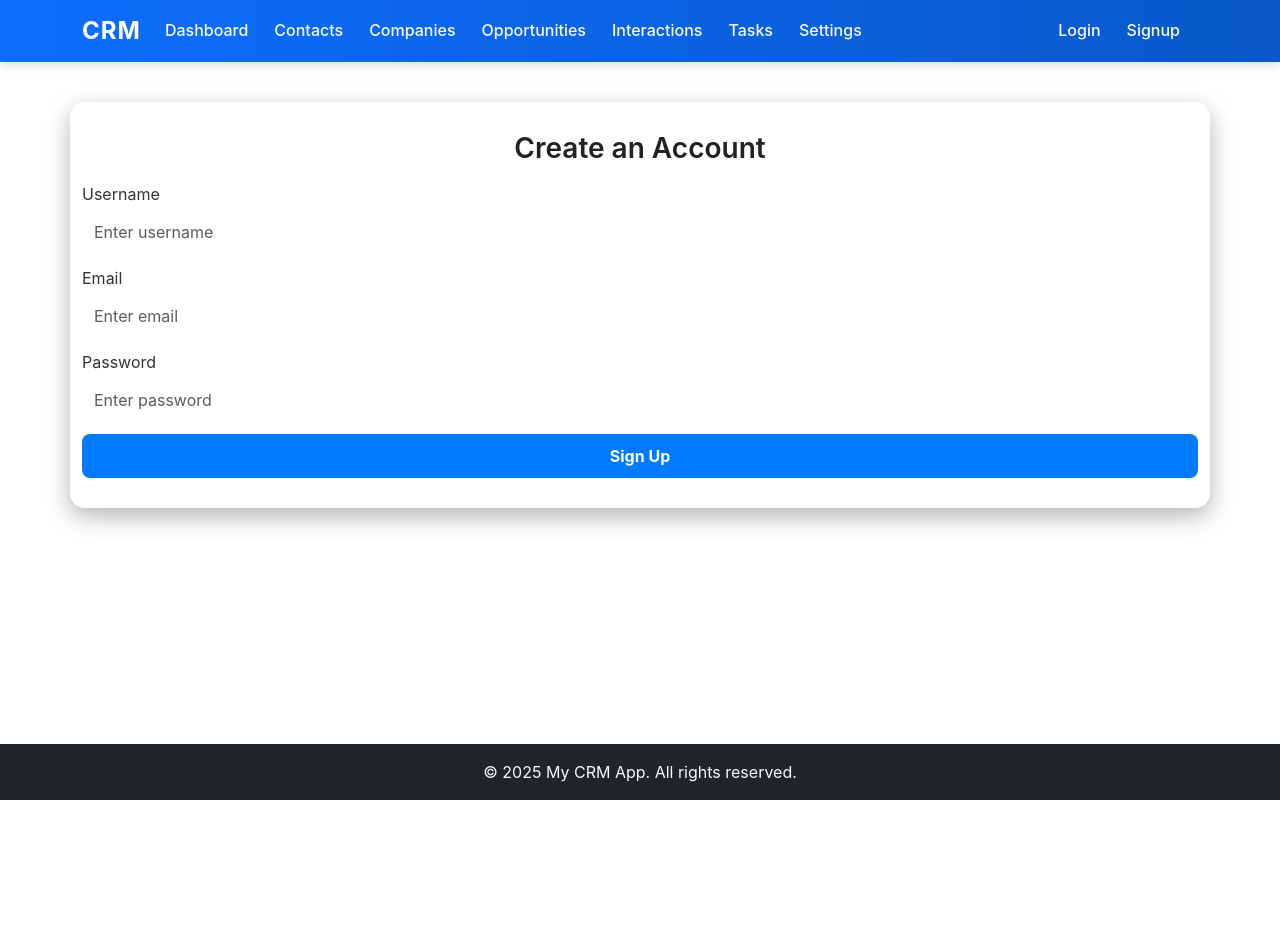
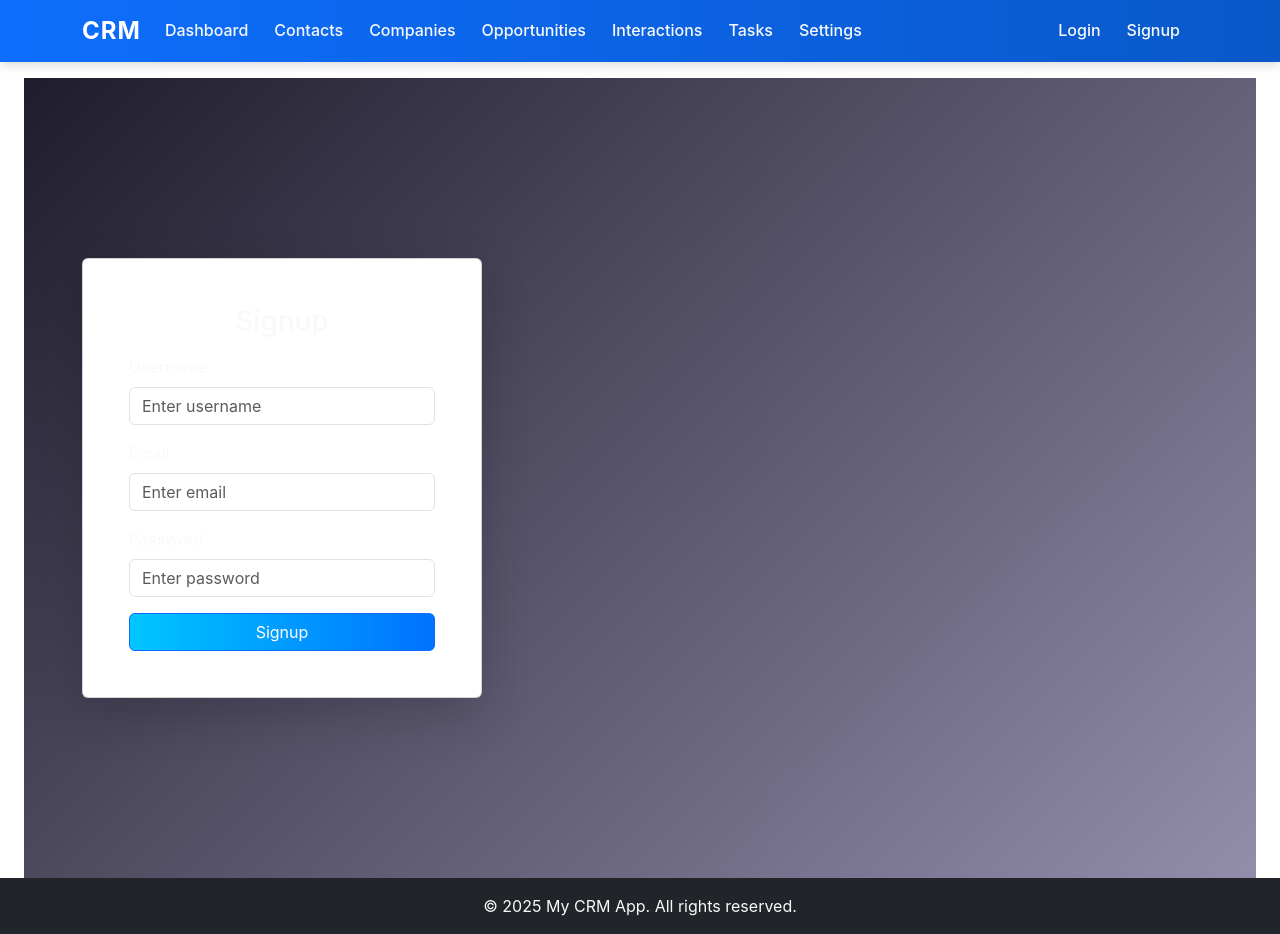
Before and after one commit to Hasib2213/crm_frontend, a React (Vite) app: page /signup in a window 1280 px wide. Before the commit the page ends 800 px from the top, so only its background shows below. Built offline with nearby package versions, Linux system fonts and the light colour scheme.

Commit message:
signup css

```diff
--- a/src/CSS/signup.css
+++ b/src/CSS/signup.css
@@ -1,117 +1,71 @@
-.signup-container {
-  max-width: 500px;
-  margin: 40px auto;
-  padding: 30px;
-  border-radius: 15px;
-  box-shadow: 0 8px 24px rgba(0, 0, 0, 0.3);
-  backdrop-filter: blur(6px);
-  -webkit-backdrop-filter: blur(6px);
-  transition: background 0.4s ease, color 0.4s ease;
+/* Background with a gradient and subtle blur */
+.signup-page {
+  height: 100vh;
+  display: flex;
+  align-items: center;
+  justify-content: center;
+  background: linear-gradient(135deg, #1f1c2c, #928dab);
+  background-size: cover;
+  background-position: center;
 }
 
-/* 🌞 Light mode */
-@media (prefers-color-scheme: light) {
-  .signup-container {
-    background: rgba(255, 255, 255, 0.7);
-    color: #222;
+/* Transparent card style */
+.signup-card {
+  background: rgba(255, 255, 255, 0.1);
+  backdrop-filter: blur(15px);
+  border: 1px solid rgba(255, 255, 255, 0.2);
+  border-radius: 20px;
+  padding: 30px;
+  width: 100%;
+  max-width: 400px;
 }
 
-  .signup-container .form-control {
-    background: rgba(255, 255, 255, 0.9);
-    color: #222;
+/* Transparent input fields */
+.form-control-transparent {
+  background: rgba(255, 255, 255, 0.15) !important;
+  color: #fff !important;
+  border: 1px solid rgba(255, 255, 255, 0.3);
+  border-radius: 10px;
+  padding: 10px 15px;
 }
 
-  .signup-container button {
-    background-color: #007bff;
+.form-control-transparent::placeholder {
+  color: rgba(255, 255, 255, 0.7);
 }
 
-  .signup-container button:hover {
-    background-color: #0056b3;
+/* Button styling */
+.signup-btn {
+  background: linear-gradient(90deg, #00c6ff, #0072ff);
+  border: none;
+  border-radius: 10px;
+  padding: 10px 0;
+  font-weight: 600;
+  transition: transform 0.2s ease, box-shadow 0.2s ease;
 }
 
-  .alert {
-    background-color: rgba(0, 0, 0, 0.1);
-    color: #222;
+.signup-btn:hover {
+  transform: translateY(-2px);
+  box-shadow: 0 4px 10px rgba(0, 114, 255, 0.5);
 }
 
-  .signup-container label {
-    color: #333;
+/* Adjust alert */
+.alert {
+  border-radius: 10px;
+  font-size: 0.9rem;
+}
+
+/* Smooth fade-in animation */
+.signup-card {
+  animation: fadeIn 1s ease;
+}
+
+@keyframes fadeIn {
+  from {
+    opacity: 0;
+    transform: translateY(30px);
+  }
+  to {
+    opacity: 1;
+    transform: translateY(0);
   }
 }
-
-/* 🌙 Dark mode */
-@media (prefers-color-scheme: dark) {
-  .signup-container {
-    background: rgba(255, 255, 255, 0.08);
-    color: white;
-  }
-
-  .signup-container .form-control {
-    background: rgba(255, 255, 255, 0.12);
-    color: white;
-  }
-
-  .signup-container .form-control:focus {
-    background: rgba(17, 16, 16, 0.2);
-  }
-
-  .signup-container button {
-    background-color: #00b894;
-    color: white;
-  }
-
-  .signup-container button:hover {
-    background-color: #019875;
-  }
-
-  .alert {
-    background-color: rgba(255, 255, 255, 0.15);
-    color: white;
-  }
-
-  .signup-container label {
-    color: #f1f1f1;
-  }
-}
-
-/* Common Styles */
-.signup-container h3 {
-  text-align: center;
-  margin-bottom: 20px;
-  font-weight: 600;
-}
-
-.signup-container .form-control {
-  border: none;
-  border-radius: 8px;
-  margin-bottom: 15px;
-  transition: background 0.3s ease, color 0.3s ease;
-}
-
-.signup-container button {
-  width: 100%;
-  padding: 10px;
-  font-weight: bold;
-  border: none;
-  border-radius: 8px;
-  transition: background 0.3s ease, transform 0.2s ease;
-}
-
-.signup-container button:hover {
-  transform: scale(1.02);
-}
-
-.alert {
-  border: none;
-  border-radius: 6px;
-}
-
-@media (max-width: 576px) {
-  .signup-container {
-    padding: 20px;
-  }
-
-  .signup-container h3 {
-    font-size: 1.4rem;
-  }
-}
--- a/src/components/Signup.jsx
+++ b/src/components/Signup.jsx
@@ -1,95 +1,84 @@
-import React, { useState } from "react";
-import { Form, Button, Container, Alert } from "react-bootstrap";
-import axios from "axios";
-import { useNavigate } from "react-router-dom";
+import React, { useState } from 'react';
+import { Form, Button, Container, Alert, Card } from 'react-bootstrap';
+import axios from 'axios';
+import { useNavigate } from 'react-router-dom';
 import '../CSS/signup.css';
 
 
-
 function Signup() {
-  const [formData, setFormData] = useState({
-    username: "",
-    email: "",
-    password: "",
-  });
-  const [message, setMessage] = useState("");
-  const [variant, setVariant] = useState("info");
+  const [formData, setFormData] = useState({ username: '', email: '', password: '' });
+  const [message, setMessage] = useState('');
+  const [variant, setVariant] = useState('info');
   const navigate = useNavigate();
 
   const handleSubmit = async (e) => {
     e.preventDefault();
-    setMessage("");
-
+    setMessage('');
     try {
-      const apiUrl = import.meta.env.VITE_API_URL || "http://127.0.0.1:8000/api";
+      const apiUrl = import.meta.env.VITE_API_URL || 'http://127.0.0.1:8000/api';
       const res = await axios.post(`${apiUrl}/signup/`, formData);
-
-      setMessage(res.data.message || "Signup successful!");
-      setVariant("success");
-      setFormData({ username: "", email: "", password: "" });
-
-      // Redirect to login page after 2 seconds
-      setTimeout(() => navigate("/login"), 2000);
+      setMessage(res.data.message);
+      setVariant('success');
+      setFormData({ username: '', email: '', password: '' });
+      setTimeout(() => navigate('/login'), 2000);
     } catch (error) {
-      setMessage(
-        error.response?.data?.error ||
-          "An error occurred during signup. Please try again."
-      );
-      setVariant("danger");
+      setMessage(error.response?.data?.error || 'An error occurred during signup. Please try again.');
+      setVariant('danger');
     }
   };
 
   return (
+    <div className="signup-page">
       <Container className="signup-container">
-      <h3 className="mb-3 text-center">Create an Account</h3>
-
+        <Card className="signup-card shadow-lg">
+          <Card.Body>
+            <h3 className="mb-3 text-center text-light">Signup</h3>
             {message && <Alert variant={variant}>{message}</Alert>}
-
             <Form onSubmit={handleSubmit}>
               <Form.Group className="mb-3">
-          <Form.Label>Username</Form.Label>
+                <Form.Label className="text-light">Username</Form.Label>
                 <Form.Control
                   type="text"
                   required
                   value={formData.username}
-            onChange={(e) =>
-              setFormData({ ...formData, username: e.target.value })
-            }
+                  onChange={(e) => setFormData({ ...formData, username: e.target.value })}
                   placeholder="Enter username"
+                  className="form-control-transparent"
                 />
               </Form.Group>
 
               <Form.Group className="mb-3">
-          <Form.Label>Email</Form.Label>
+                <Form.Label className="text-light">Email</Form.Label>
                 <Form.Control
                   type="email"
                   required
                   value={formData.email}
-            onChange={(e) =>
-              setFormData({ ...formData, email: e.target.value })
-            }
+                  onChange={(e) => setFormData({ ...formData, email: e.target.value })}
                   placeholder="Enter email"
+                  className="form-control-transparent"
                 />
               </Form.Group>
 
               <Form.Group className="mb-3">
-          <Form.Label>Password</Form.Label>
+                <Form.Label className="text-light">Password</Form.Label>
                 <Form.Control
                   type="password"
                   required
                   value={formData.password}
-            onChange={(e) =>
-              setFormData({ ...formData, password: e.target.value })
-            }
+                  onChange={(e) => setFormData({ ...formData, password: e.target.value })}
                   placeholder="Enter password"
+                  className="form-control-transparent"
                 />
               </Form.Group>
 
-        <Button type="submit" variant="primary" className="w-100">
-          Sign Up
+              <Button type="submit" className="w-100 signup-btn">
+                Signup
               </Button>
             </Form>
+          </Card.Body>
+        </Card>
       </Container>
+    </div>
   );
 }
 
```
Lines whose indentation alone changed are shown as unchanged.
